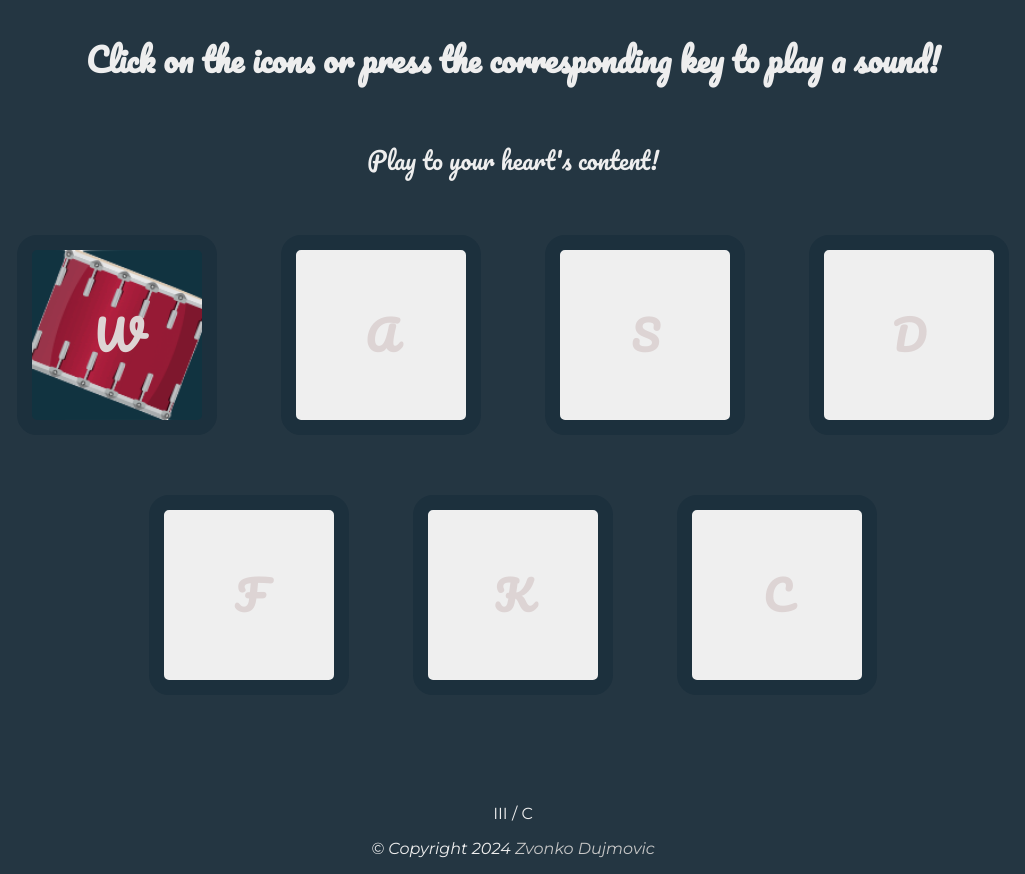
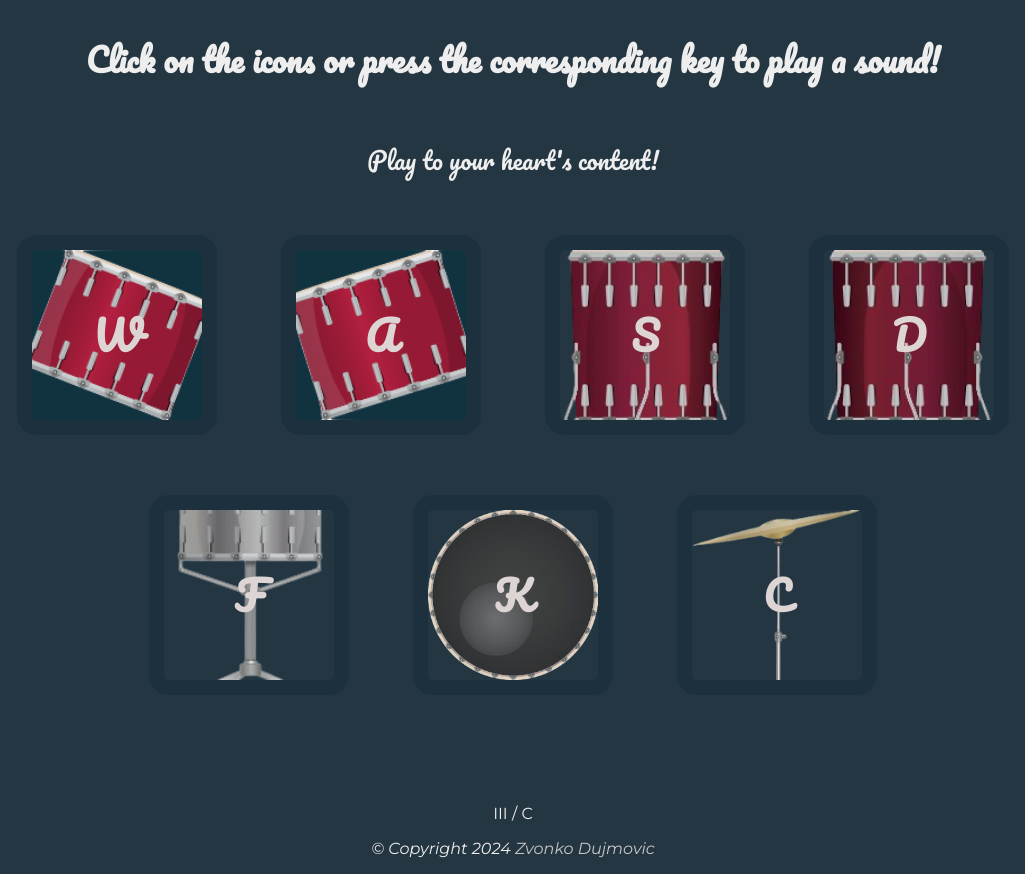
Before and after one commit to Dujma7/DrumkitSet, a plain HTML site: page index.html in a window 1280 px wide. Shown: the part 216-1090 px from the top of the page, without its empty margins (127-1152 px from the left). Drawn offline with Linux system fonts and the light colour scheme.

Commit message:
Add files via upload

```diff
--- a/style.css
+++ b/style.css
@@ -49,30 +49,30 @@ h3 {
     background-size: cover;
 }
 .a {
-    background-image: url(drumkit/images/tom2.png);
+    background-image: url(/images/tom2.png);
     background-position: center;
     background-size: cover;
 }
 .s {
-    background-image: url(drumkit/images/tom3.png);
+    background-image: url(/images/tom3.png);
 
     background-size: cover;
 }
 .d {
-    background-image: url(drumkit/images/tom4.png);
+    background-image: url(/images/tom4.png);
     background-size: cover;
 }
 .f {
-    background-image: url(drumkit/images/snare.png);
+    background-image: url(/images/snare.png);
     background-position: center;
     background-size: cover;
 }
 .k {
-    background-image: url(drumkit/images/kick.png);
+    background-image: url(/images/kick.png);
     background-size: cover;
 }
 .c {
-    background-image: url(drumkit/images/crash.png);
+    background-image: url(/images/crash.png);
     background-size: cover;
 }
 
```
